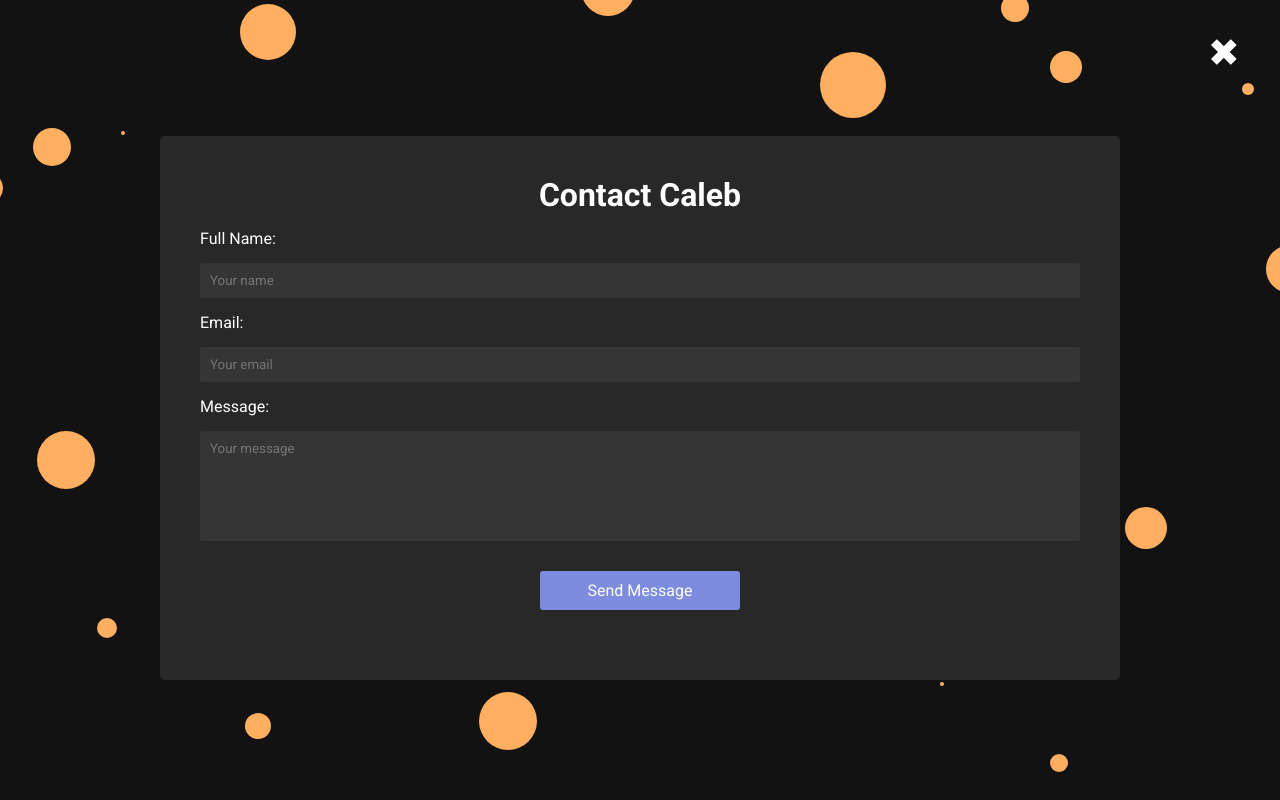
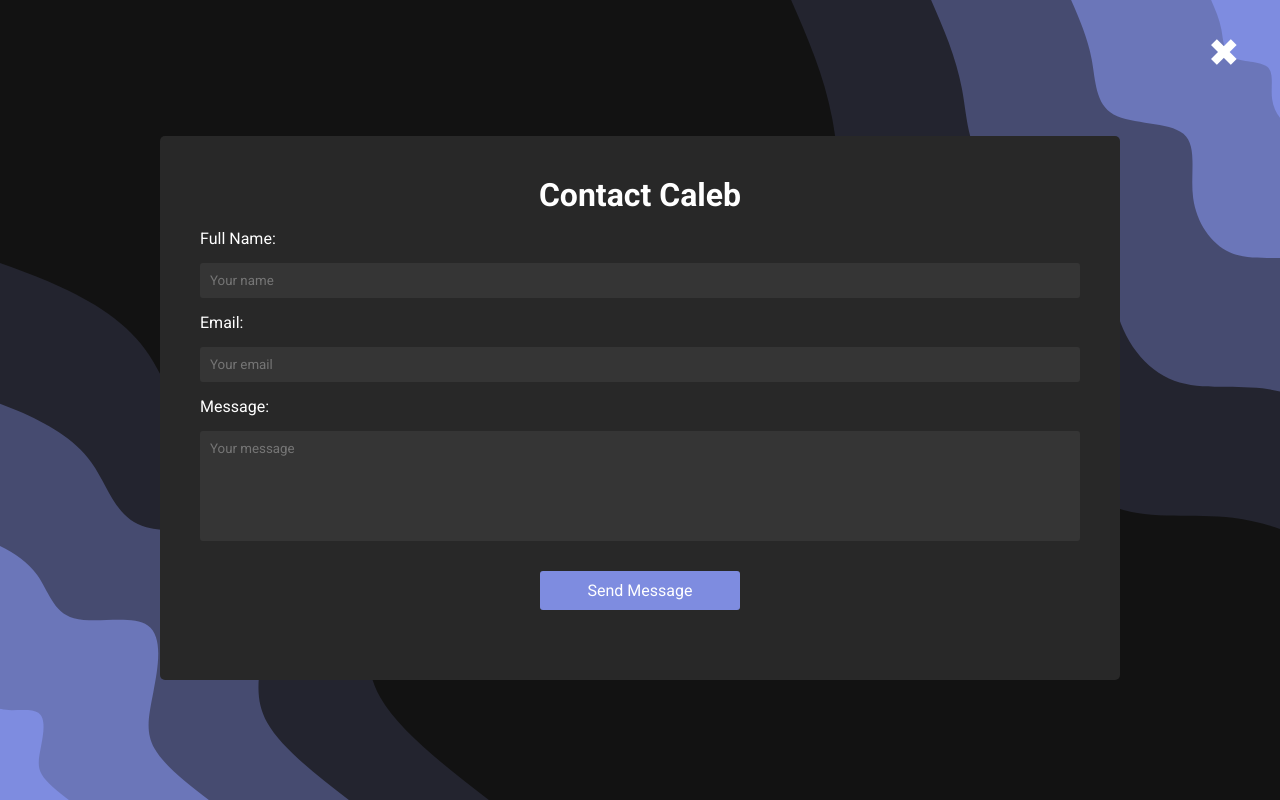
Before and after one commit to CalebRuhm/Caleb-Ruhm-Portfolio, a plain HTML site: page index.html in a window 1280 px wide. Both pictures are taken after a click on the link "CONTACT". Drawn offline with Linux system fonts and the light colour scheme.

Commit message:
contact changes

```diff
--- a/script.js
+++ b/script.js
@@ -14,6 +14,7 @@
 // Opens and closes contact page.
   contact.addEventListener("click", () => {
     form.classList.remove("hidden");
+    form.classList.add("fade-in");
   })
 
   close.addEventListener("click", () => {
--- a/style.css
+++ b/style.css
@@ -116,9 +116,9 @@ body {
     left: 0;
     width: 100%;
     height: 100vh;
-    background: url(img/circle-scatter-haikei.svg);
-    background-color: #121212;
+    background: url(img/blob-scene-haikei.svg);
     background-position: center;
+    background-size: cover;
     z-index: 200;
     color: #fff;
 }
@@ -270,3 +270,14 @@ p {
 .hidden {
     display: none;
 }
+
+@keyframes fadeIn {
+    to {
+        opacity: 1;
+    }
+}
+
+.fade-in {
+    opacity: 0;
+    animation: fadeIn 0.3s ease-in forwards;
+}
```
Also changed, not shown: img/blob-scene-haikei.svg (added), img/circle-scatter-haikei.svg (deleted).
